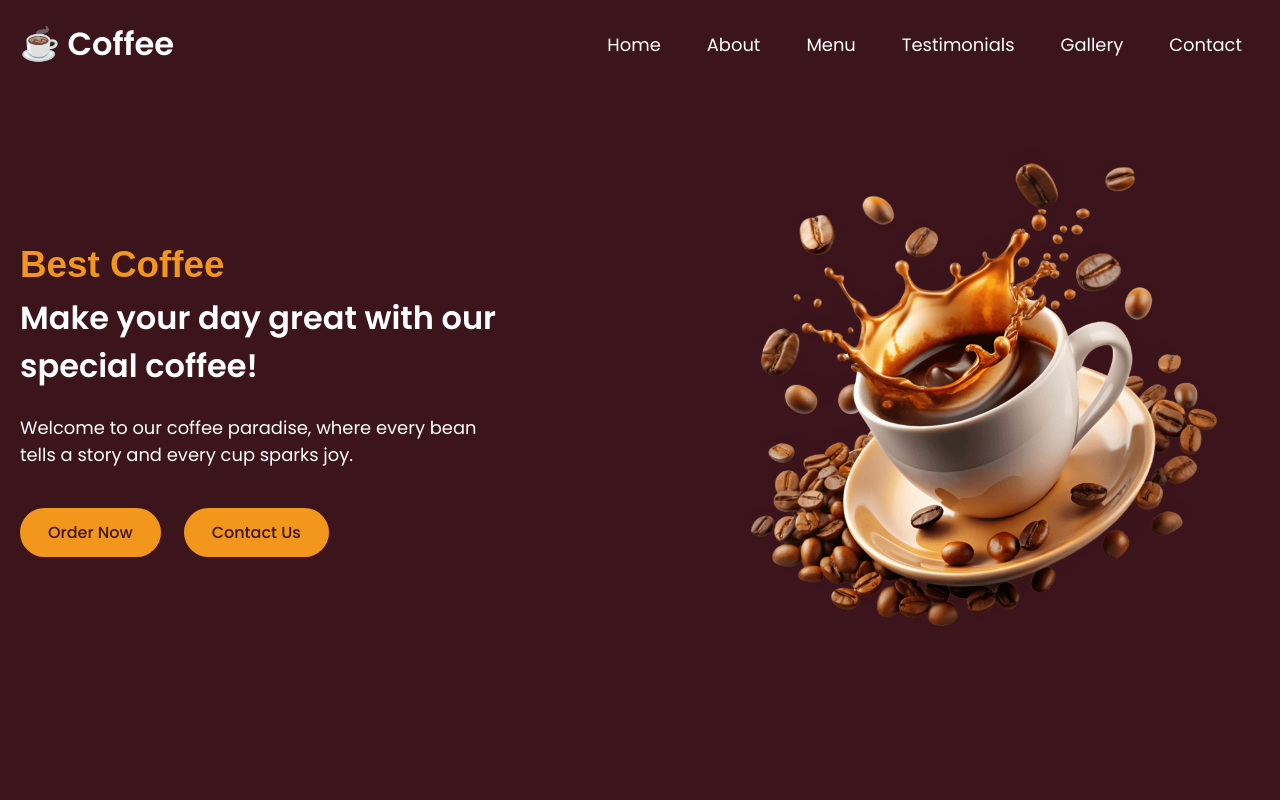
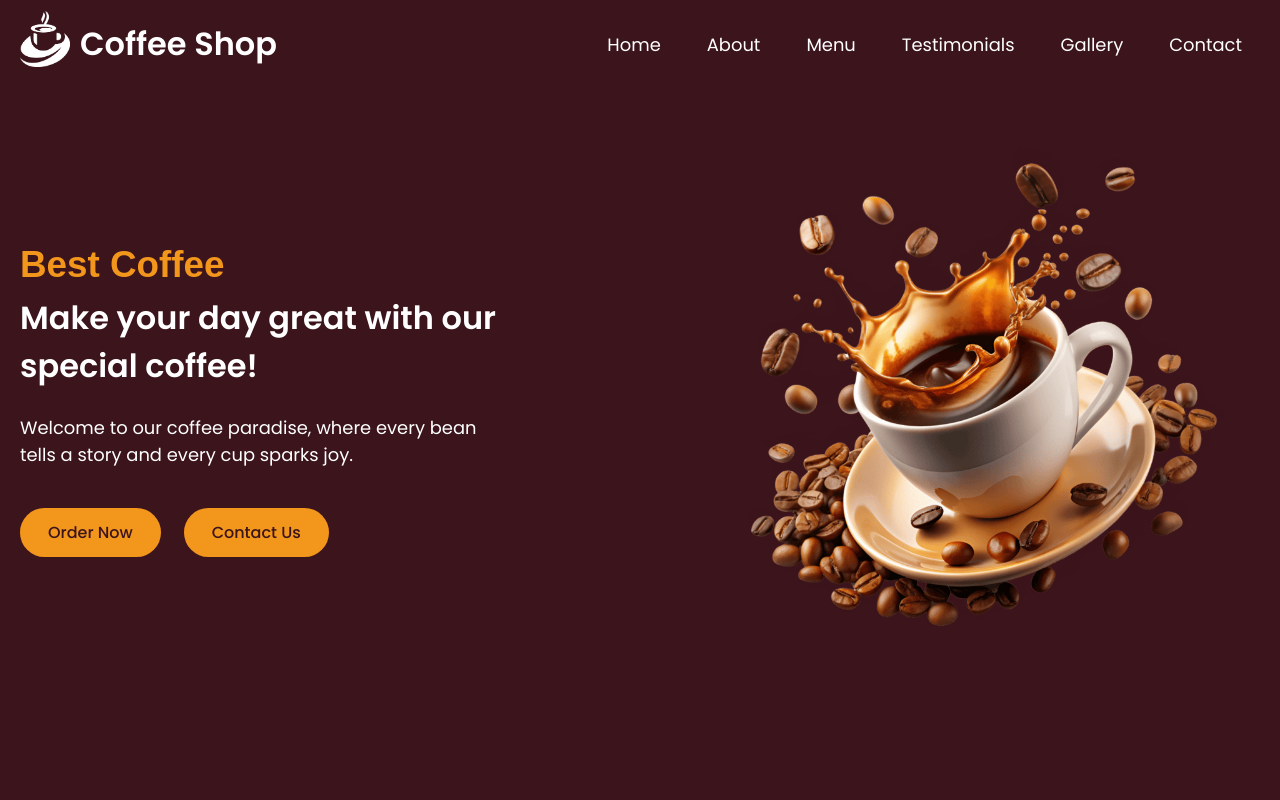
Before and after one commit to leonardoxp9d/coffee-shop, a plain HTML site: page index.html in a window 1280 px wide. Shown: the top 800 px of the page. Drawn offline with nearby package versions, Linux system fonts and the light colour scheme; a web font is replaced by a local one.

Commit message:
style: Update logo

```diff
--- a/assets/styles.css
+++ b/assets/styles.css
@@ -102,11 +102,23 @@ header .navbar {
     align-items: center;
     justify-content: space-between;
 }
+.navbar .nav-logo {
+    display: flex;
+    justify-content: center;
+    align-items: center;
+    gap: 10px;
+    margin-top: -10px;
+}
+
+.navbar .nav-logo .logo {
+    width: 50px;
+}
 
 .navbar .nav-logo .logo-text {
     color: var(--white-color);
     font-size: var(--font-size-xl);
     font-weight: var(--font-weight-semibold);
+    margin-top: 10px;
 }
 
 .navbar .nav-menu {
--- a/index.html
+++ b/index.html
@@ -19,7 +19,8 @@
     <header>
         <nav class="navbar section-content">
             <a href="#" class="nav-logo">
-                <h2 class="logo-text">☕ Coffee</h2>
+                <img src="/assets/images/coffee-shop-logo.png" class="logo" alt="coffee shop logo">
+                <h2 class="logo-text">Coffee Shop</h2>
             </a>
             <ul class="nav-menu" id="nav-menu2">
                 <!--=============== CLOSE BUTTON ===============-->
@@ -275,17 +276,17 @@
                 <ul class="contact-info-list">
                     <li class="contact-info">
                         <i class="fa-solid fa-location-crosshairs"></i>
-                        <p>Araruama - Rio de Janeiro</p>
+                        <p>Araruama - RJ</p>
                     </li>
 
                     <li class="contact-info">
                         <i class="fa-regular fa-envelope"></i>
-                        <p>leonardo.soares.lima@gmail.com</p>
+                        <p>leonardo.sl.dev@gmail.com</p>
                     </li>
 
                     <li class="contact-info">
                         <i class="fa-solid fa-phone"></i>
-                        <p>(21) 96869-5409</p>
+                        <p>+55 (21) 96869-5409</p>
                     </li>
 
                     <li class="contact-info">
@@ -305,7 +306,7 @@
 
                     <li class="contact-info">
                         <i class="fa-solid fa-globe"></i>
-                        <p>www.coffeeshop.com</p>
+                        <p>leonardoxp9d.github.io/portfolio</p>
                     </li>
                 </ul>
 
```
Also changed, not shown: assets/images/coffee-shop-logo.png (added).
